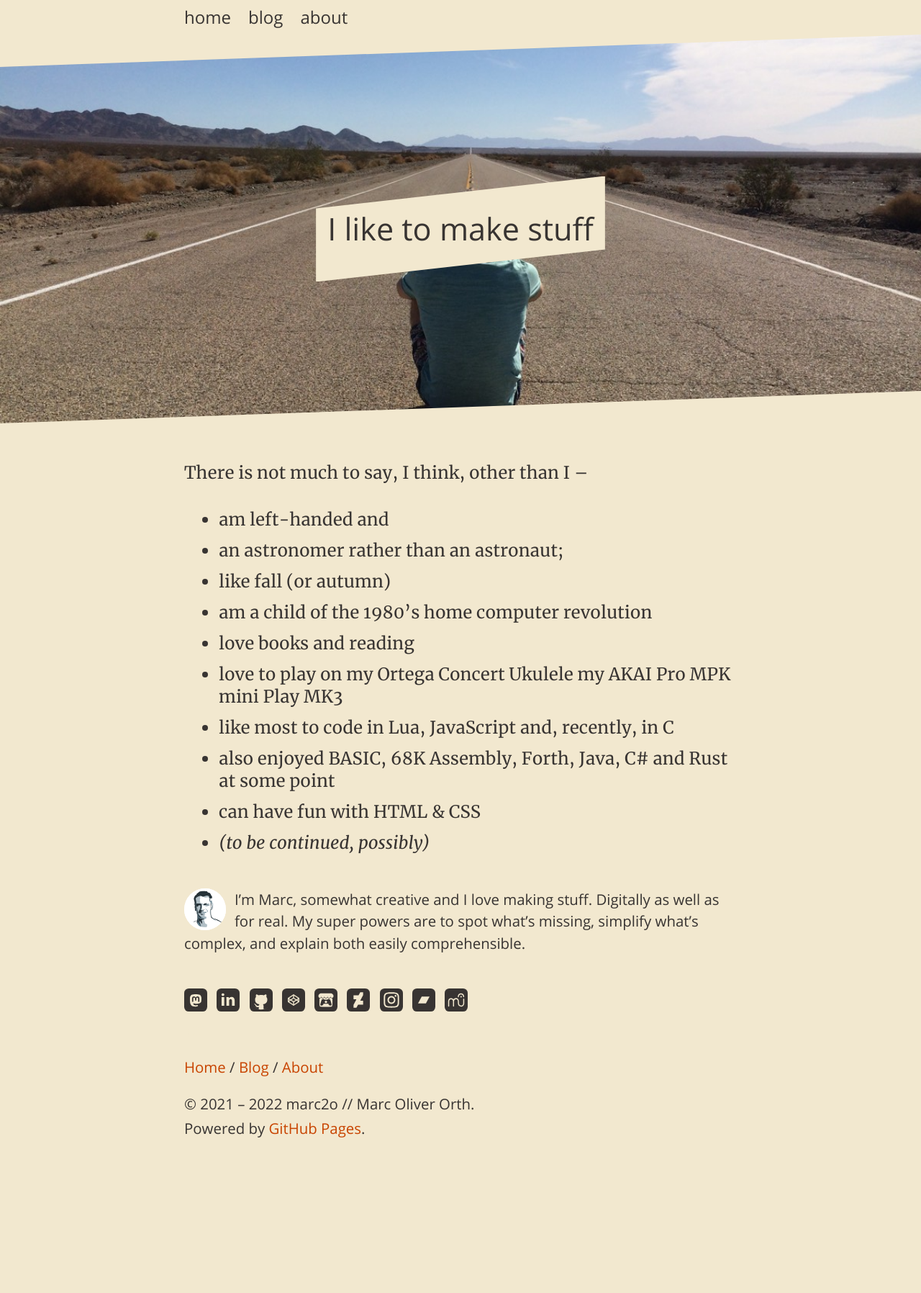
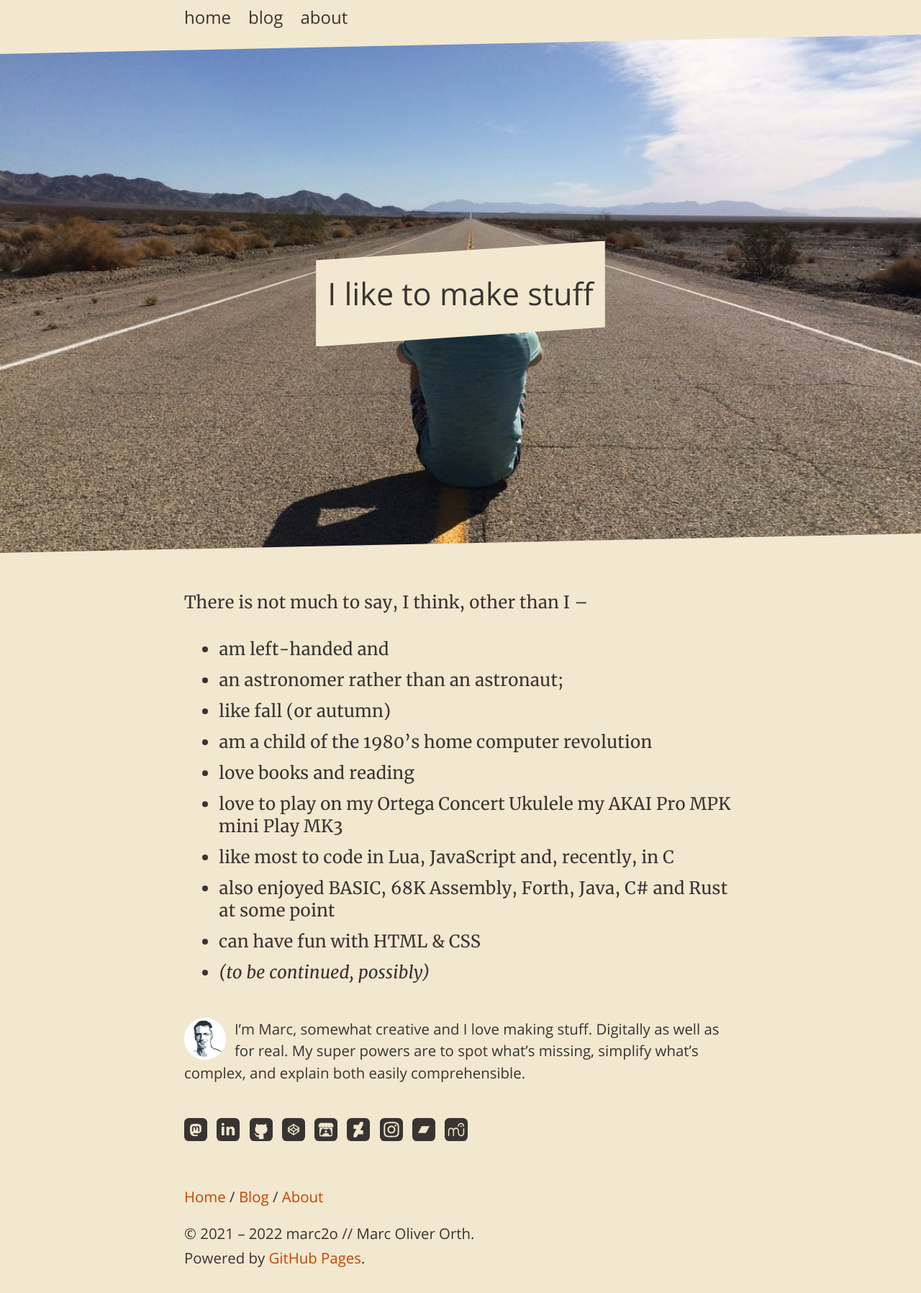
Before and after one commit to marc2o/marc2o.github.io, a Jekyll site: the page built from about.md, in a window 1280 px wide. Shown: the whole page at 72% size. Built offline with Jekyll 4.4.1, drawn with Linux system fonts in a browser that asks for light colours; before the commit the page ends 1616 px from its top, so only the background shows below that.

Commit message:
Update article.css

```diff
--- a/assets/css/article.css
+++ b/assets/css/article.css
@@ -227,9 +227,9 @@ header {
 	justify-content: center;
 	align-items: center;
 	width: 100vw;
-	height: 60vh;
+	height: 80vh;
 	overflow: hidden;
-	clip-path: polygon(0 5vh, 100% 0, 100% calc(100% - 5vh), 0 100%);
+	clip-path: polygon(0 3vh, 100% 0, 100% calc(100% - 3vh), 0 100%);
 
 }
 
@@ -242,7 +242,7 @@ header>h1 {
 	padding: 1em 1rem;
 	margin: 0 auto;
 	background-color: var(--back-color);
-	clip-path: polygon(0 5vh, 100% 0, 100% calc(100% - 5vh), 0 100%);
+	clip-path: polygon(0 3vh, 100% 0, 100% calc(100% - 3vh), 0 100%);
   }
 
 
@@ -260,7 +260,7 @@ header>picture {
 header>picture>img {
 	display: block;
 	width: 100%;
-	height: 60vh;
+	height: 80vh;
 	object-fit: cover;
 	object-position: 50% 50%;
 }
```
